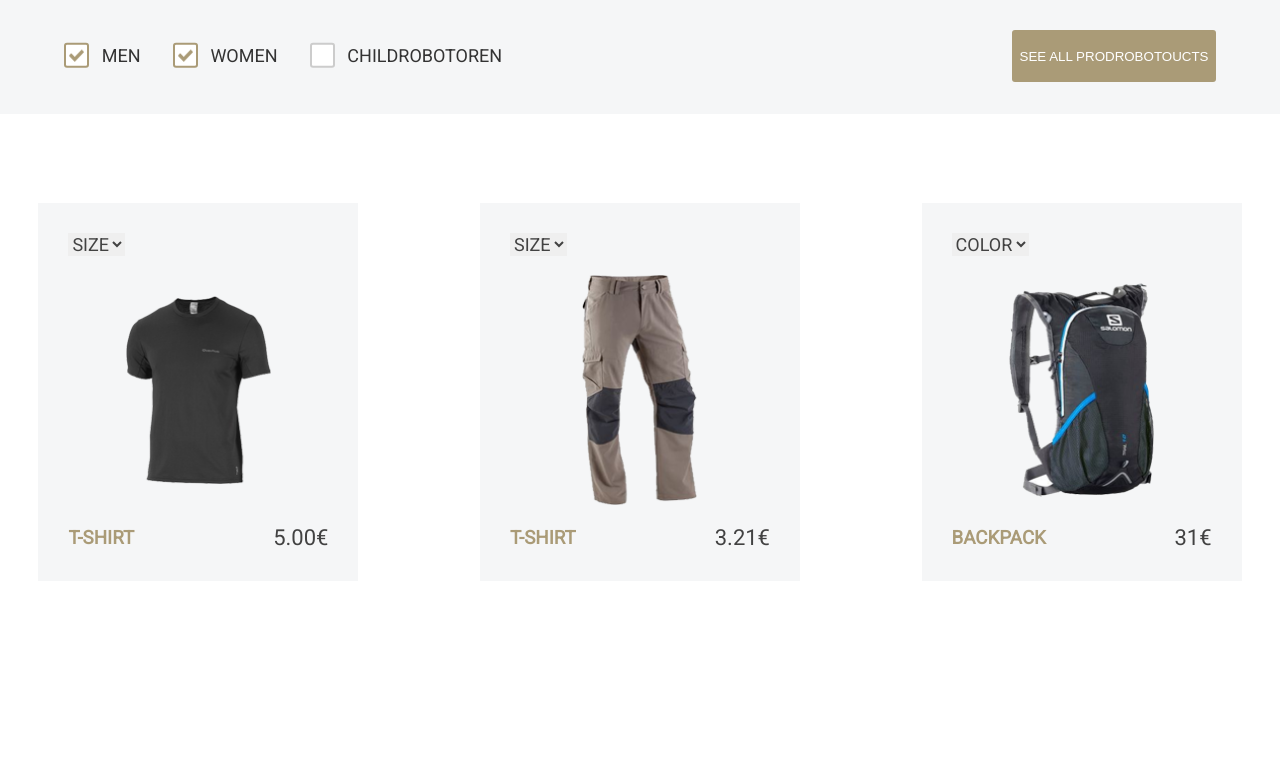
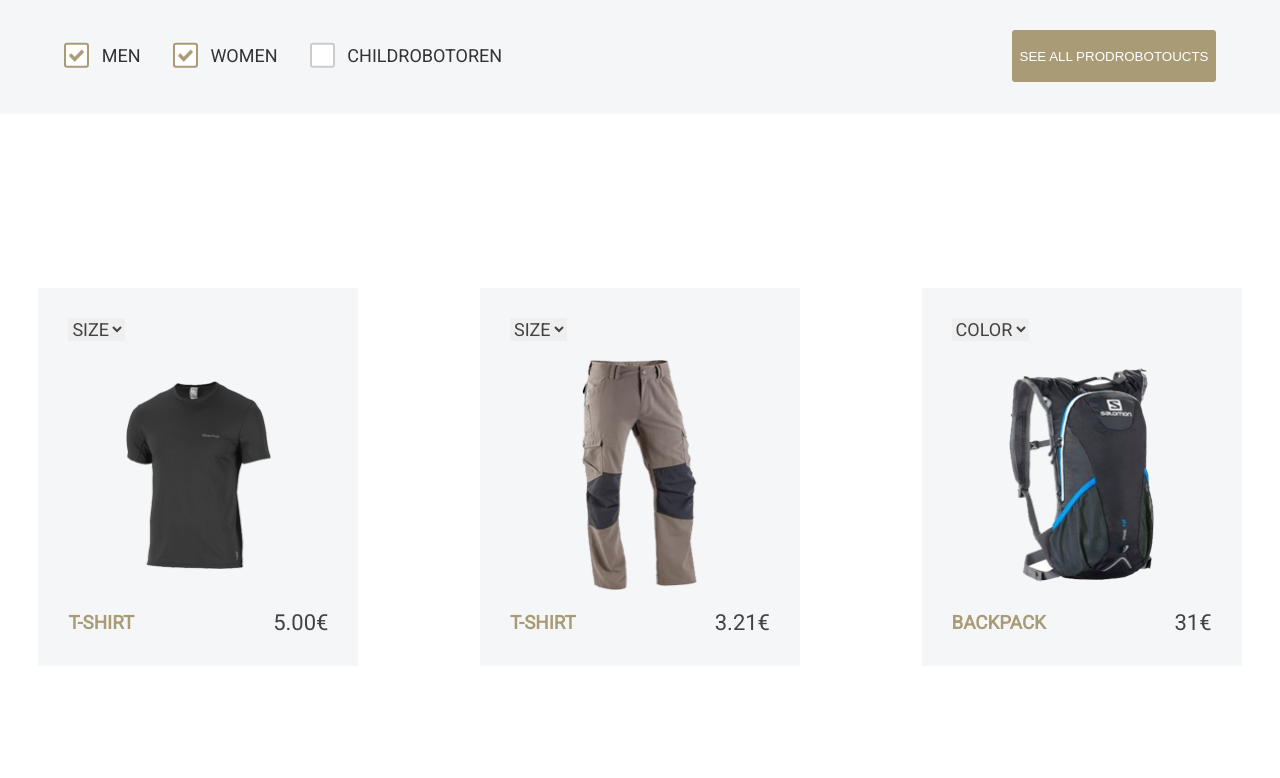
Before and after one commit to MielomankA/angularJs-test, a website: page index.html in a window 1280 px wide. Shown: the part 802-1580 px from the top of the page. Drawn offline with nearby package versions, Linux system fonts and the light colour scheme; some packages are replaced by stand-ins of ours.

Commit message:
fix: styles in products field

```diff
--- a/sass/_products.scss
+++ b/sass/_products.scss
@@ -81,7 +81,7 @@
     gap: 2vh 3.5vw;
     justify-items: center;
     align-items: center;
-    min-height: 680px;
+    min-height: 850px;
   }
 
   &__item {
```
Also changed, not shown: style.css.
